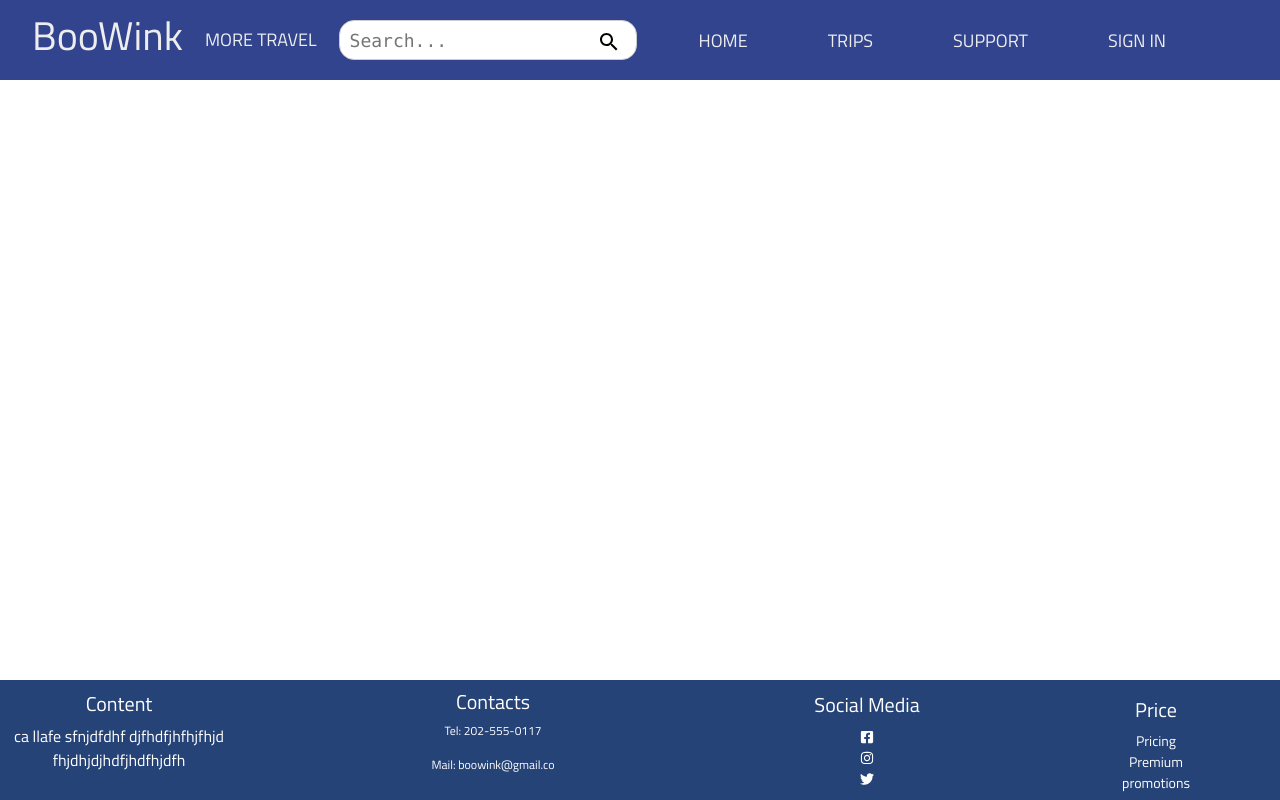
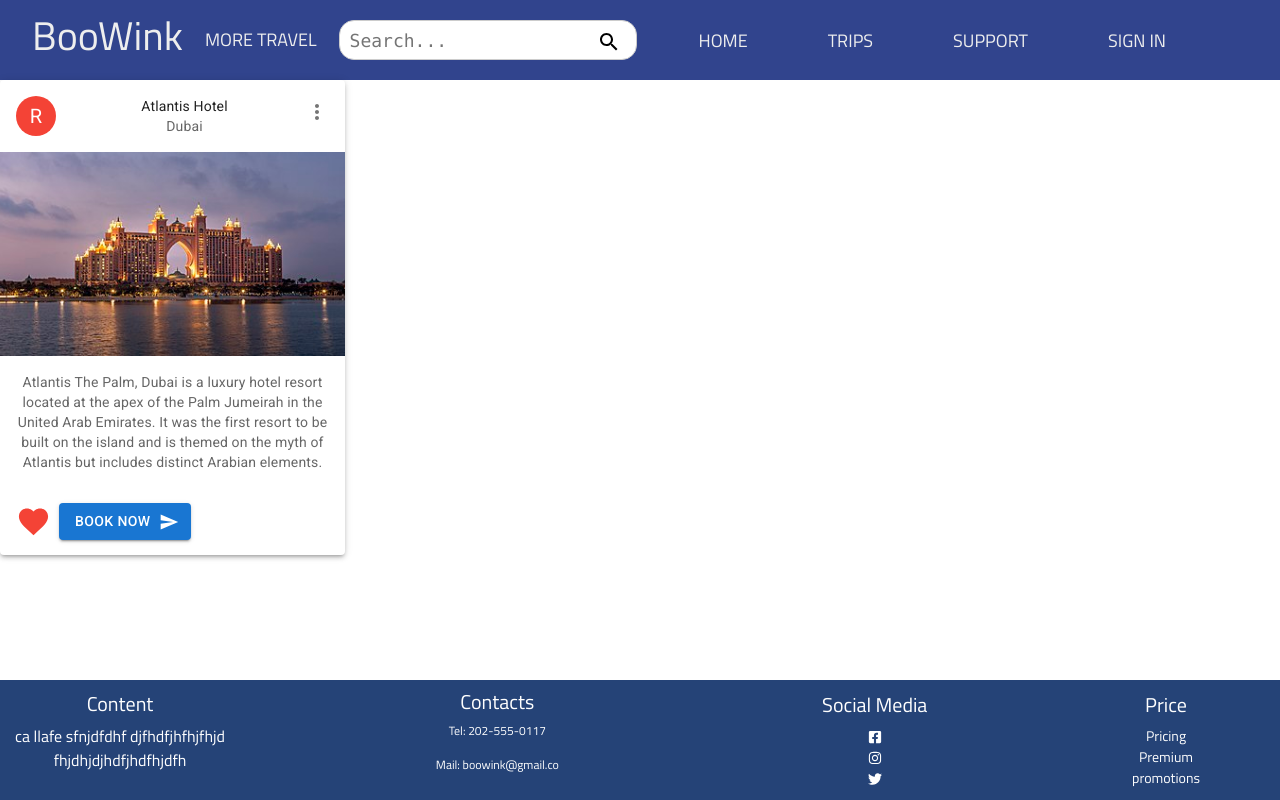
Before and after one commit to ReiLama/Boowink, a React (Create React App) app: page / in a window 1280 px wide. Built offline with nearby package versions, Linux system fonts and the light colour scheme.

Commit message:
The hotel cards shown below the main component

```diff
--- a/src/App.js
+++ b/src/App.js
@@ -1,11 +1,13 @@
 import "./App.css";
 import Navbar from "./components/Navbar/Navbar";
-import Footer from "./components/Footer/Footer"
+import Footer from "./components/Footer/Footer";
+import Card from "./components/Featured_content/Featured";
 
 function App() {
   return (
     <div className="App">
       <Navbar />
+      <Card/>
       <Footer />
     </div>
   );
--- /dev/null
+++ b/src/components/Featured_content/Featured.js
@@ -0,0 +1,80 @@
+import * as React from 'react';
+import { styled } from '@mui/material/styles';
+import Card from '@mui/material/Card';
+import CardHeader from '@mui/material/CardHeader';
+import CardMedia from '@mui/material/CardMedia';
+import CardContent from '@mui/material/CardContent';
+import CardActions from '@mui/material/CardActions';
+import Avatar from '@mui/material/Avatar';
+import IconButton from '@mui/material/IconButton';
+import Typography from '@mui/material/Typography';
+import { red, yellow } from '@mui/material/colors';
+import FavoriteIcon from '@mui/icons-material/Favorite';
+import MoreVertIcon from '@mui/icons-material/MoreVert';
+import HotelAtlantis from '../../Images/Hotel_Atlantis_Dubai.jpg';
+import Button from '@mui/material/Button';
+import SendIcon from '@mui/icons-material/Send';
+
+
+const ExpandMore = styled((props) => {
+  const { expand, ...other } = props;
+  return <IconButton {...other} />;
+})(({ theme, expand }) => ({
+  transform: !expand ? 'rotate(0deg)' : 'rotate(180deg)',
+  marginLeft: 'auto',
+  transition: theme.transitions.create('transform', {
+    duration: theme.transitions.duration.shortest,
+  }),
+}));
+
+export default function RecipeReviewCard() {
+  const [expanded, setExpanded] = React.useState(false);
+
+  const handleExpandClick = () => {
+    setExpanded(!expanded);
+  };
+
+  return (
+    <Card sx={{ maxWidth: 345, boxShadow: 3 }}>
+      <CardHeader
+        avatar={
+          <Avatar sx={{ bgcolor: red[500] }} aria-label="recipe">
+            R
+          </Avatar>
+        }
+        action={
+          <IconButton aria-label="settings">
+            <MoreVertIcon />
+          </IconButton>
+        }
+        title="Atlantis Hotel"
+        subheader="Dubai"
+      />
+      <CardMedia
+        component="img"
+        height="204"
+        width="144"
+        image={HotelAtlantis}
+
+      />
+      <CardContent>
+        <Typography variant="body2" color="text.secondary">
+        Atlantis The Palm, Dubai is a luxury hotel resort located at the apex of the Palm Jumeirah in the United Arab Emirates. It was the first resort to be built on the island and is themed on the myth of Atlantis but includes distinct Arabian elements.
+        </Typography>
+      </CardContent>
+      <CardActions disableSpacing>
+        <IconButton aria-label="add to favorites">
+          <FavoriteIcon
+            fontSize="large"
+            sx={{ color: red[500] }}
+          />
+        </IconButton>
+        <Button variant="contained" endIcon={<SendIcon />}>
+            Book Now
+        </Button>
+
+      </CardActions>
+
+    </Card>
+  );
+}
--- a/src/components/Footer/Footer.css
+++ b/src/components/Footer/Footer.css
@@ -1,6 +1,5 @@
 /* stick footer-container to the bottom*/
 .footer-container {
-
   position: fixed;
   bottom: 0;
   width: 100%;
@@ -11,7 +10,7 @@
     justify-content: space-between;
     align-items: center;
     background-color: rgba(37,67,119,255);
-    padding-right: 90px;
+    padding-right: 80px;
   }
 
 .footer-content {
@@ -33,6 +32,7 @@
     font-size: 14px;
     margin-top: 10px;
     color: white;
+    padding-bottom: 10px;
   }
 
   /* Apply styles to each footer element within the container */
@@ -55,3 +55,7 @@
 a:hover{
   text-decoration: underline;
 }
+
+a:hover{
+  color: rgb(147, 17, 17);
+}
--- a/src/components/Footer/Footer.js
+++ b/src/components/Footer/Footer.js
@@ -19,8 +19,8 @@
                 </div>
                 <div class="footer-socialMedia">
                     <h5>Social Media</h5>
-                    <a href="https://google.com">
-                        <FaFacebookSquare />
+                    <a href="https://www.youtube.com/watch?v=dQw4w9WgXcQ&ab_channel=RickAstley">
+                        <FaFacebookSquare/>
                     </a>
                     <br></br>
                     <a href="https://google.com">
```
Also changed, not shown: src/Images/Hotel_Atlantis_Dubai.jpg (added).
